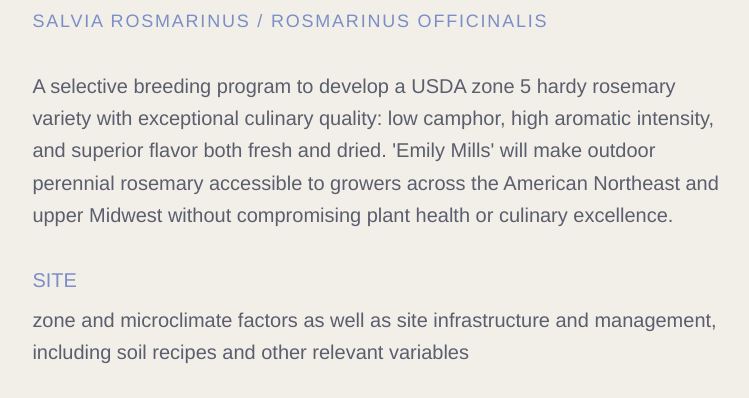
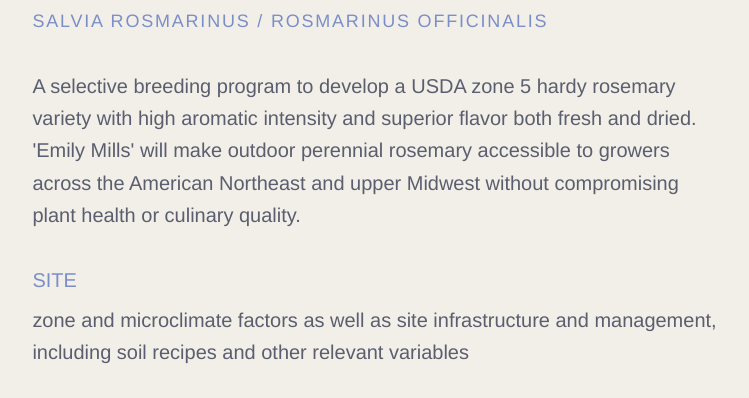
Before and after one commit to ajsmith607/emilymillsrosemary, an Eleventy site: page src/index.md in a window 1280 px wide. Shown: the part 343-741 px from the top of the page, without its empty margins (260-1009 px from the left). Built offline with nearby package versions, Linux system fonts and the light colour scheme; Eleventy itself is replaced by a stand-in of ours; files that its build step writes are made by us from their sources.

Commit message:
tweaking mission statement

```diff
--- a/src/_includes/identity.njk
+++ b/src/_includes/identity.njk
@@ -7,5 +7,5 @@
 </h2>
 
 <p>
-A selective breeding program to develop a USDA zone 5 hardy rosemary variety with exceptional culinary quality: low camphor, high aromatic intensity, and superior flavor both fresh and dried. 'Emily Mills' will make outdoor perennial rosemary accessible to growers across the American Northeast and upper Midwest without compromising plant health or culinary excellence.
+A selective breeding program to develop a USDA zone 5 hardy rosemary variety with high aromatic intensity and superior flavor both fresh and dried. 'Emily Mills' will make outdoor perennial rosemary accessible to growers across the American Northeast and upper Midwest without compromising plant health or culinary quality.
 </p>
```
Also changed, not shown: docs/data/index.html (+1 -1 lines), docs/index.html (+1 -1 lines), docs/process/index.html (+1 -1 lines), docs/site/index.html (+1 -1 lines).
